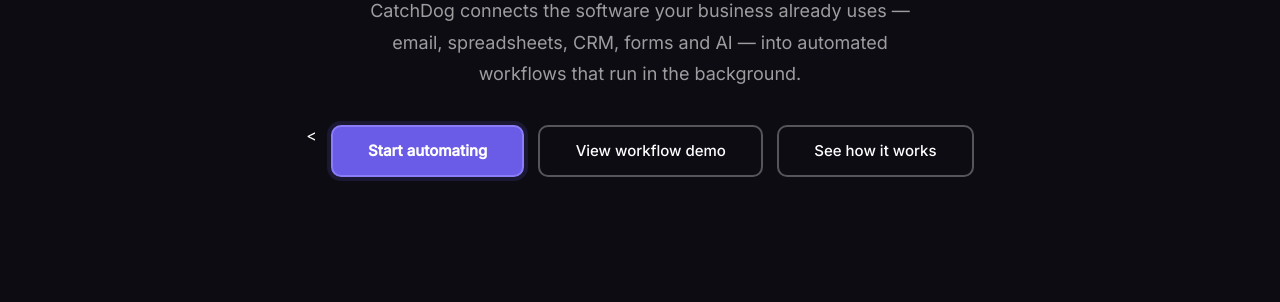
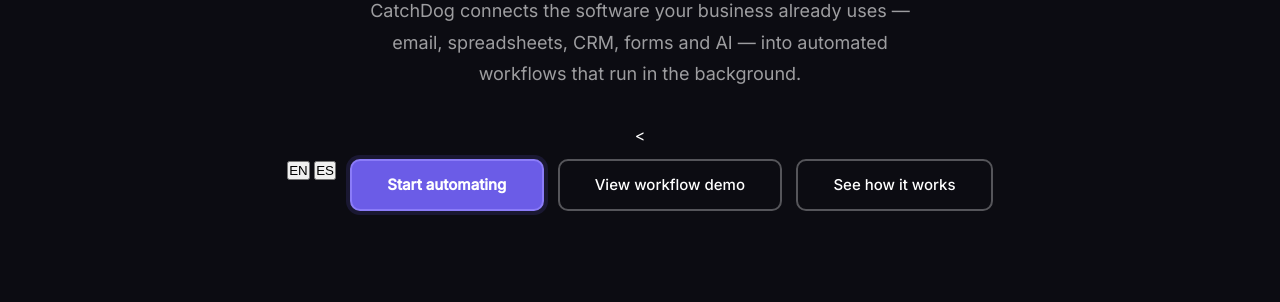
Before and after one commit to mberchillc/CatchDog, a plain HTML site: page index.html in a window 1280 px wide. Shown: the part 356-658 px from the top of the page. Drawn offline with Linux system fonts and the light colour scheme.

Commit message:
Update index.html

```diff
--- a/index.html
+++ b/index.html
@@ -515,6 +515,10 @@
   <p>CatchDog connects the software your business already uses — email, spreadsheets, CRM, forms and AI — into automated workflows that run in the background.</p>
   <div class="hero-buttons">
     <<div class="hero-buttons">
+     <div class="lang-switch">
+  <button type="button" data-lang="en" class="active">EN</button>
+  <button type="button" data-lang="es">ES</button>
+</div>
   <a href="mailto:catchdogllc@gmail.com" class="btn-primary">Start automating</a>
   <a href="catchdog-dashboard.html" target="_blank" rel="noopener noreferrer" class="btn-secondary">View workflow demo</a>
   <a href="#hiw" class="btn-secondary">See how it works</a>
```
